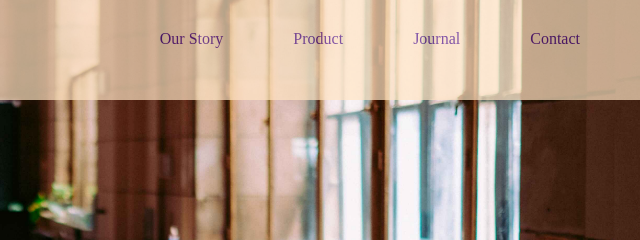
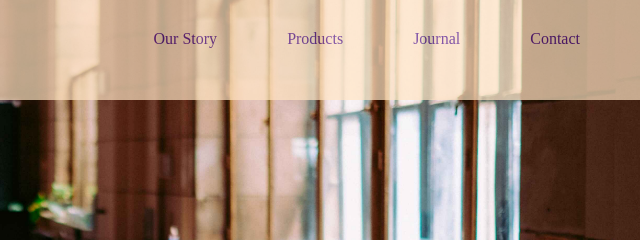
Before and after one commit to poojaawati-code/ark-studio, a plain HTML site: page index.html in a window 1280 px wide. Shown: the top 240 px of the page, 640-1280 px from the left. Drawn offline with Linux system fonts and the light colour scheme; files whose address does not match are found by name.

Commit message:
NEW SUBMIT

```diff
--- a/index.html
+++ b/index.html
@@ -16,7 +16,7 @@
                     <img src="img/logo.png">
                     <ul id="nav_list">
                         <li id="nav_item_1"><a href="">Our Story</a></li>
-                        <li id="nav_item_2"><a href="">Product</a></li>
+                        <li id="nav_item_2"><a href="">Products</a></li>
                         <li id="nav_item_3"><a href="">Journal</a></li>
                         <li id="nav_item_4"><a href="">Contact</a></li>
                     </ul>
```
